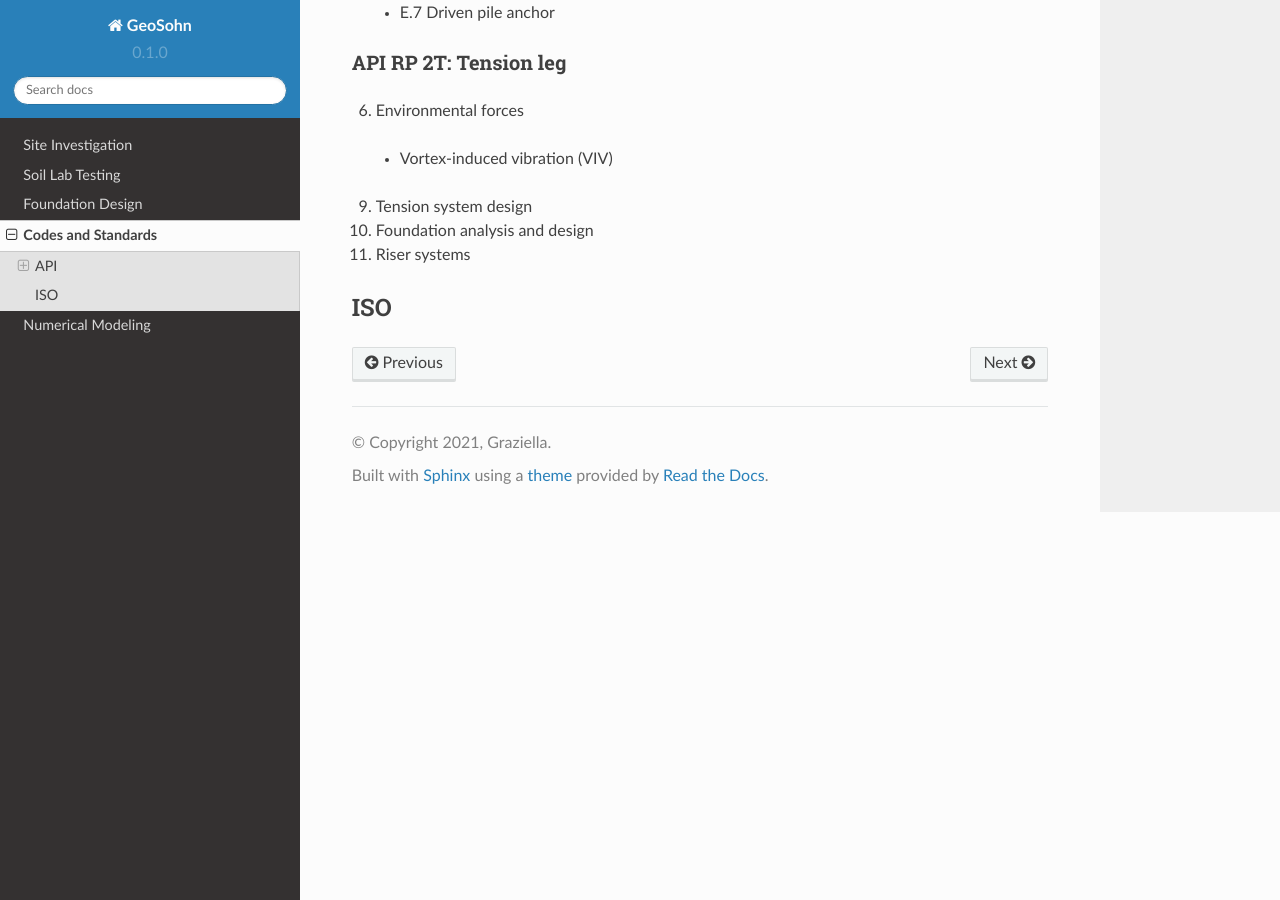
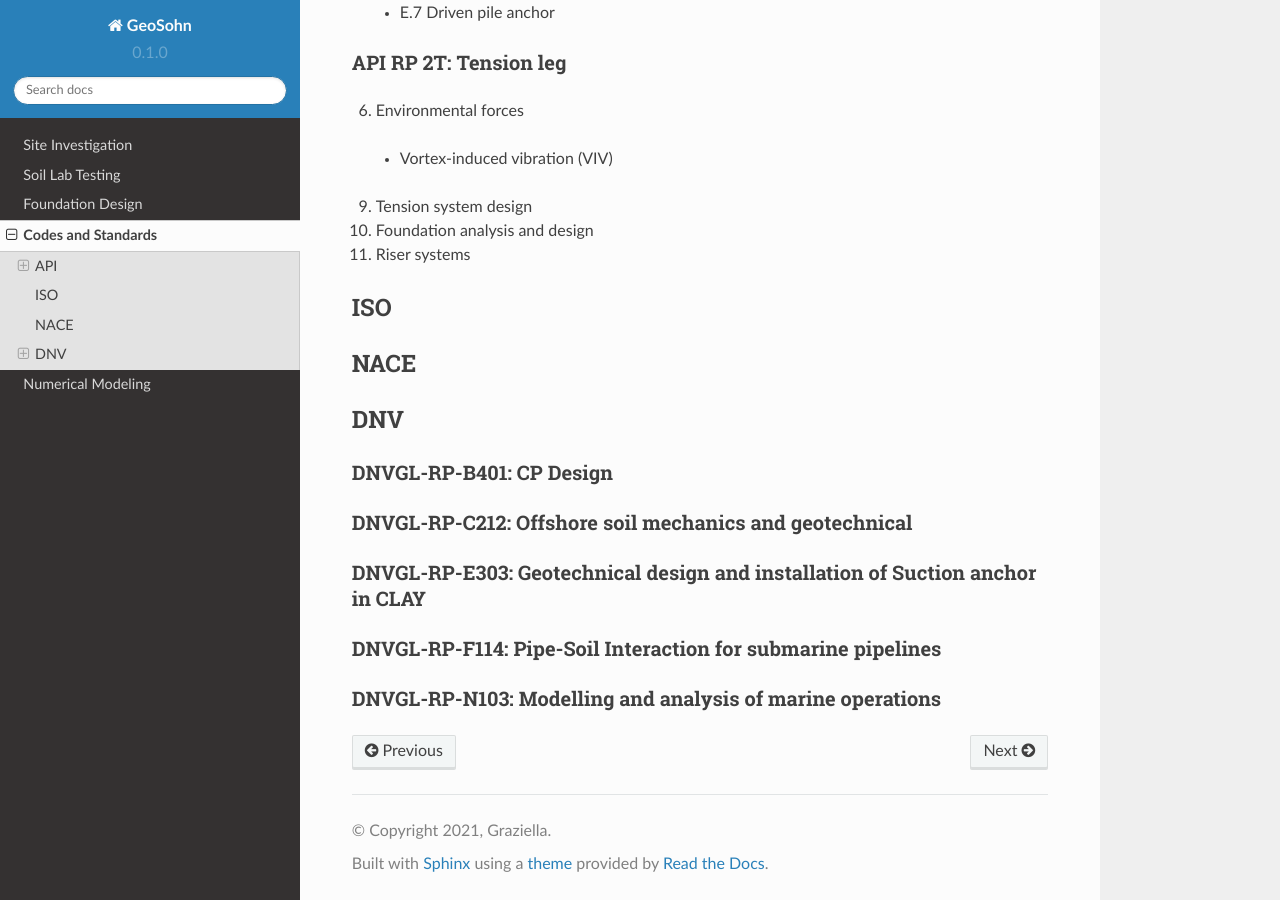
Before and after one commit to jrson11/GeoSohn, a Sphinx documentation site: the page built from docs/source/5_Codes_and_Standards.rst, in a window 1280 px wide and 900 px high, scrolled down 1157 px. Built offline with Sphinx 7.4.7 and the Read the Docs theme 2.0.0, drawn with Linux system fonts in a browser that asks for light colours; pages that are not in the unit, such as notebooks, are missing from menus.

Commit message:
Update 5_Codes_and_Standards.rst

```diff
--- a/docs/source/5_Codes_and_Standards.rst
+++ b/docs/source/5_Codes_and_Standards.rst
@@ -61,3 +61,27 @@
 
 ISO
 ----
+
+
+
+NACE
+----
+
+
+DNV
+---
+
+DNVGL-RP-B401: CP Design
+.........................
+
+DNVGL-RP-C212: Offshore soil mechanics and geotechnical
+........................................................
+
+DNVGL-RP-E303: Geotechnical design and installation of Suction anchor in CLAY
+..............................................................................
+
+DNVGL-RP-F114: Pipe-Soil Interaction for submarine pipelines
+.............................................................
+
+DNVGL-RP-N103: Modelling and analysis of marine operations
+...........................................................
```
